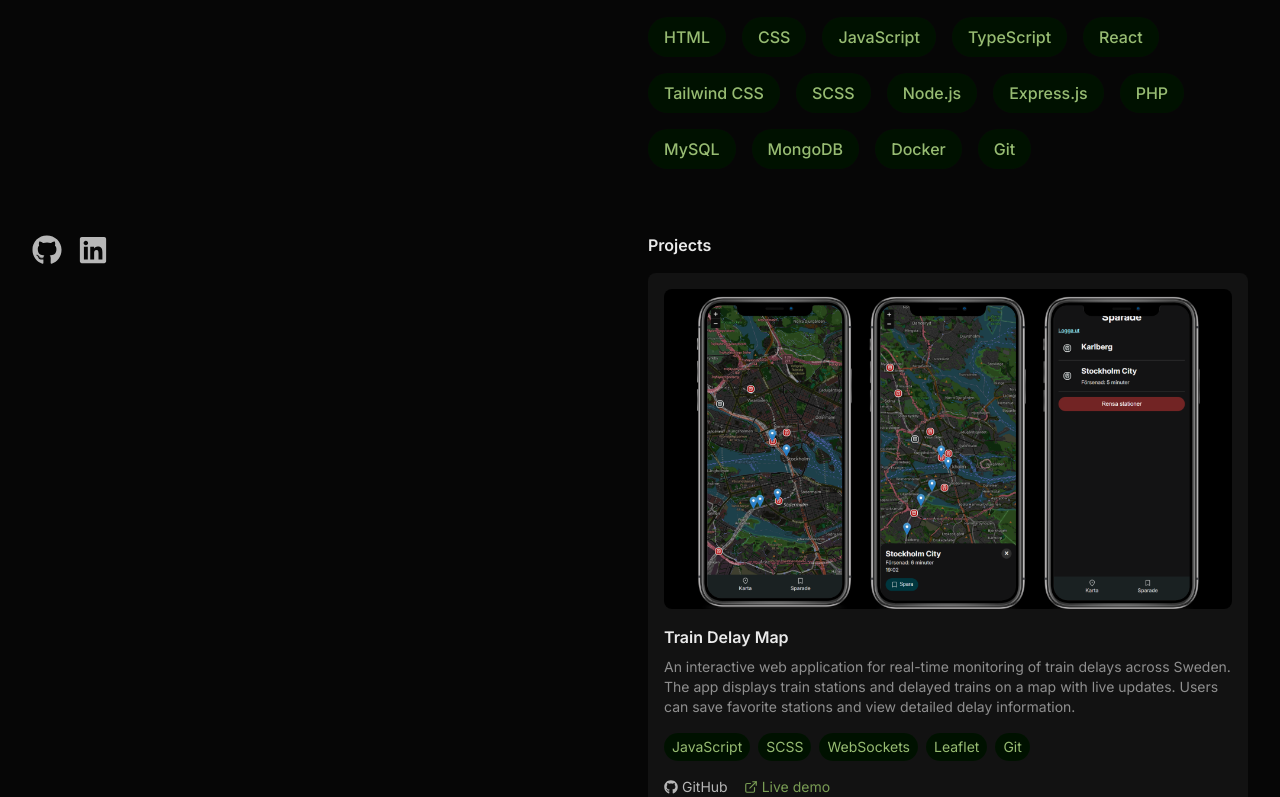
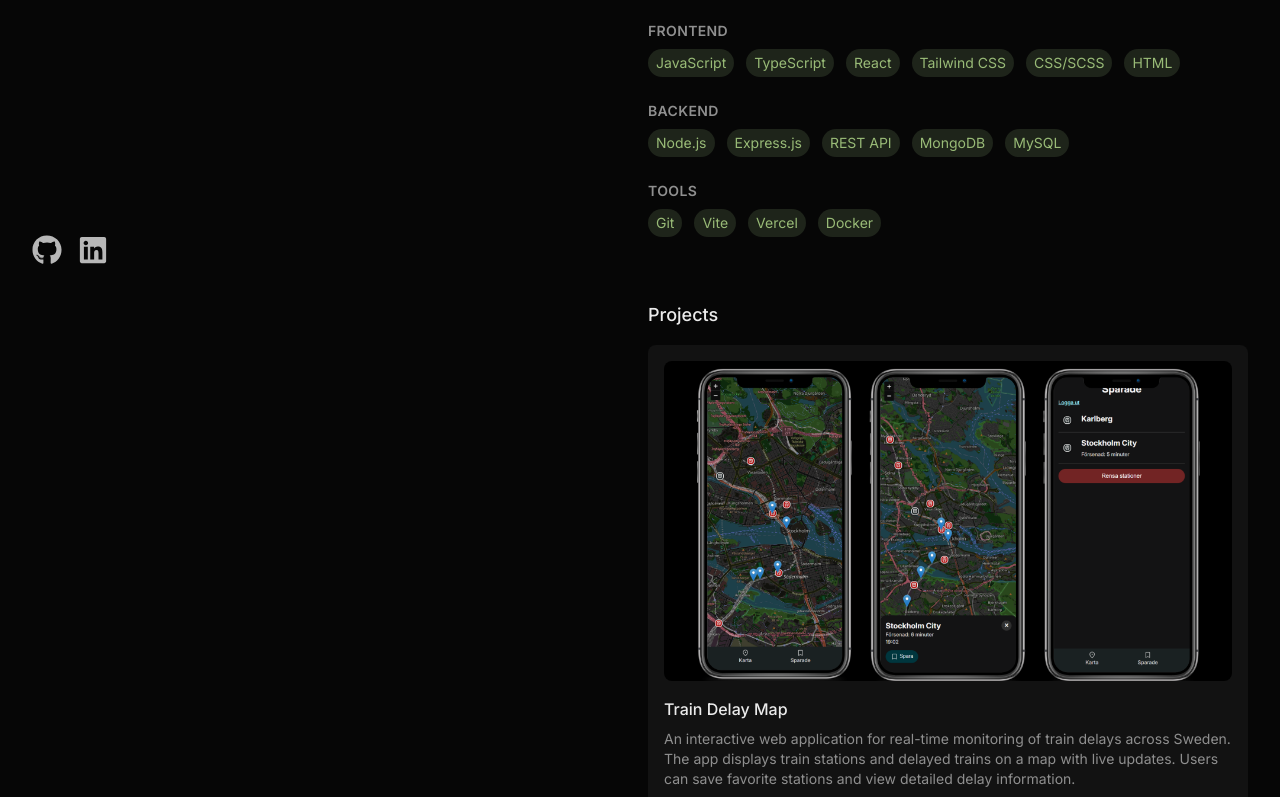
Before and after one commit to Teodor29/Teodor29.github.io, a React (Vite) app: page / in a window 1280 px wide. Shown: the part 423-1220 px from the top of the page. Built offline with nearby package versions, Linux system fonts and the light colour scheme.

Commit message:
Refactor styles and update portfolio data

```diff
--- a/src/components/Footer.jsx
+++ b/src/components/Footer.jsx
@@ -7,19 +7,19 @@ function Footer() {
       <h2 className="mb-4">Contact me!</h2>
       <div className="flex flex-col gap-2">
         <p>
-          <a href="mailto:teodor.lien@gmail.com" className="text-inherit flex items-center gap-2">
+          <a href="mailto:teodor.lien@gmail.com" className="footerlink">
             <IoMail size={16} />
             teodor.lien@gmail.com
           </a>
         </p>
         <p>
-          <a href="https://www.linkedin.com/in/teodorlien" target="_blank" rel="noopener noreferrer" className="text-inherit flex items-center gap-2">
+          <a href="https://www.linkedin.com/in/teodorlien" target="_blank" rel="noopener noreferrer" className="footerlink">
             <FaLinkedin size={16} />
             LinkedIn
           </a>
         </p>
         <p>
-          <a href="https://www.github.com/Teodor29" target="_blank" rel="noopener noreferrer" className="text-inherit flex items-center gap-2">
+          <a href="https://www.github.com/Teodor29" target="_blank" rel="noopener noreferrer" className="footerlink">
             <FaGithub size={16} />
             GitHub
           </a>
--- a/src/components/Header.jsx
+++ b/src/components/Header.jsx
@@ -13,12 +13,12 @@ function Header() {
   return (
     <div className="header h-full flex flex-col pt-8 md:py-28">
       <div>
-        <h1 className="text-6xl">
+        <h1 className="text-5xl font-bold">
           <a href="#home" onClick={(e) => handleScroll(e, "home")} className="text-fg-heading">
             Teodor Lien
           </a>
         </h1>
-        <h2 className="text-2xl">Frontend Developer</h2>
+        <h2 className="text-xl">Frontend Developer</h2>
 
         <div className="hidden md:flex flex-col pt-12">
           <a href="#home" onClick={(e) => handleScroll(e, "home")} className="navlink">Home</a>
--- a/src/components/ProjectCard.jsx
+++ b/src/components/ProjectCard.jsx
@@ -3,7 +3,10 @@ import { FiExternalLink } from "react-icons/fi";
 
 const ProjectCard = ({ project }) => {
   return (
-    <div className="card">
+    <div
+      className="card transition-colors duration-300 ease-in-out cursor-pointer hover:bg-elevated"
+      onClick={() => window.open(project.link, "_blank")}
+    >
       <img
         src={project.image}
         alt={project.altText}
@@ -19,26 +22,6 @@ const ProjectCard = ({ project }) => {
               </li>
             ))}
           </ul>
-        <div className="flex gap-4 pt-4">
-          <a
-            href={project.link}
-            target="_blank"
-            rel="noopener noreferrer"
-            className="flex items-center gap-1 text-sm text-fg no-underline hover:text-accent-hover transition-colors"
-          >
-            <FaGithub size={14} /> GitHub
-          </a>
-          {project.liveLink && (
-            <a
-              href={project.liveLink}
-              target="_blank"
-              rel="noopener noreferrer"
-              className="flex items-center gap-1 text-sm text-accent no-underline hover:text-accent-hover transition-colors"
-            >
-              <FiExternalLink size={14} /> Live demo
-            </a>
-          )}
-        </div>
       </div>
     </div>
   );
--- a/src/components/Skills.jsx
+++ b/src/components/Skills.jsx
@@ -4,16 +4,24 @@ const Skills = ({ skills }) => {
   return (
     <div id="skills" className="py-4 md:py-8">
       <h2 className="mb-4">Skills</h2>
-      <ul className="flex gap-4 pl-0 list-none flex-wrap">
-        {skills.map((skill, index) => (
-          <li
-            key={index}
-            className="pill"
-          >
-            {skill}
-          </li>
+      <div className="flex flex-col gap-6">
+        {skills.map(({ category, items }) => (
+          <div key={category}>
+            <div className="">
+              <h3 className="text-sm font-semibold uppercase tracking-wide mb-2 opacity-60">
+                {category}
+              </h3>
+              <ul className="flex gap-3 pl-0 list-none flex-wrap">
+                {items.map((skill) => (
+                  <li key={skill} className="pill-sm">
+                    {skill}
+                  </li>
+                ))}
+              </ul>
+            </div>
+          </div>
         ))}
-      </ul>
+      </div>
     </div>
   );
 };
--- a/src/data/portfolioData.js
+++ b/src/data/portfolioData.js
@@ -4,28 +4,19 @@ import trainDelayMap from "../assets/train-delay-map.png";
 import lienCapital from "../assets/lien-capital.png";
 
 export const skills = [
-  // Frontend
-  "HTML",
-  "CSS",
-  "JavaScript",
-  "TypeScript",
-  "React",
-
-  // Styling
-  "Tailwind CSS",
-  "SCSS",
-
-  // Backend
-  "Node.js",
-  "Express.js",
-  "PHP",
-  "MySQL",
-  "MongoDB",
-  "Docker",
-
-  "Git",
+  {
+    category: "Frontend",
+    items: ["JavaScript", "TypeScript", "React", "Tailwind CSS", "CSS/SCSS", "HTML"],
+  },
+  {
+    category: "Backend",
+    items: ["Node.js", "Express.js", "REST API", "MongoDB", "MySQL"],
+  },
+  {
+    category: "Tools",
+    items: ["Git", "Vite", "Vercel", "Docker"],
+  },
 ];
-
 export const projects = [
   {
     title: "Train Delay Map",
@@ -33,30 +24,22 @@ export const projects = [
       "An interactive web application for real-time monitoring of train delays across Sweden. The app displays train stations and delayed trains on a map with live updates. Users can save favorite stations and view detailed delay information.",
     image: trainDelayMap,
     altText: "Train Delay Map",
-    skills: [
-      "JavaScript",
-      "SCSS",
-      "WebSockets",
-      "Leaflet",
-      "Git",
-    ],
-    link: "https://github.com/Teodor29/train-delay-map",
-    liveLink: "https://train-delay.vercel.app/",
+    skills: ["JavaScript", "SCSS", "WebSockets", "Leaflet", "Git"],
+    link: "https://train-delay.vercel.app/",
   },
   {
     title: "To Do List",
     description:
-    "A responsive to-do list app built with React and Tailwind CSS. Users can add and complete tasks. Deployed with GitHub Pages.",
+      "A responsive to-do list app built with React and Tailwind CSS. Users can add and complete tasks. Deployed with GitHub Pages.",
     image: toDo,
     altText: "To Do",
     skills: ["React", "Vite", "JavaScript", "Tailwind CSS", "Git"],
-    link: "https://github.com/Teodor29/to-do",
-    liveLink: "https://teodor29.github.io/to-do/",
+    link: "https://teodor29.github.io/to-do/",
   },
   {
     title: "E-scooter Rental",
     description:
-      "A group project built by four students. Electric scooter rental system with backend, simulation, and three web clients: admin, customer (mobile) and customer (desktop). Everything runs in Docker for easy setup.",
+      "Group project. Electric scooter rental system with backend, simulation, and three web clients: admin, customer (mobile) and customer (desktop). I was responsible for the frontend and Docker setup. Fully containerized for easy local development.",
     image: scooterAdminMap,
     altText: "E-scooter Rental",
     skills: [
@@ -77,7 +60,7 @@ export const projects = [
       "A simple and responsive website built with Pico CMS for an investment company.",
     image: lienCapital,
     altText: "Lien Capital",
-    skills: ["PHP", "Composer", "Twig", "SCSS", "Git", "pico CMS"],
+    skills: ["PHP", "Twig", "SCSS", "Git", "Pico CMS"],
     link: "https://github.com/Teodor29/investment-company-design",
   },
 ];
--- a/src/index.css
+++ b/src/index.css
@@ -8,10 +8,10 @@
   --color-elevated: oklch(22% 0 0);
   --color-border:   oklch(26% 0 0);
 
-  --color-accent:        oklch(65% 0.107 130.23);
-  --color-accent-hover:  oklch(55% 0.107 130.23);
-  --color-accent-text:   oklch(75% 0.107 130.23);
-  --color-accent-subtle: oklch(15% 0.107 130.23);
+  --color-accent:        oklch(65% 0.1 130);
+  --color-accent-hover:  oklch(55% 0.1 130);
+  --color-accent-text:   oklch(75% 0.1 130);
+  --color-accent-subtle: oklch(25% 0.02 130);
 
   --color-fg:         oklch(78% 0 0);
   --color-fg-muted:   oklch(65% 0 0);
@@ -32,14 +32,17 @@
     @apply bg-page text-fg font-sans antialiased;
   }
 
+  h2 {
+    @apply text-lg
+  }
+
   h1,
   h2,
   h3,
   h4,
   h5,
   h6 {
-    @apply text-fg-heading;
-    font-weight: 600;
+    @apply text-fg-heading font-medium;
   }
 
   a {
@@ -69,6 +72,10 @@
   }
 
   .iconlink {
-    @apply text-inherit no-underline m-0;
+    @apply text-fg no-underline flex items-center gap-2;
+  }
+
+  .footerlink {
+    @apply text-fg hover:text-accent-hover no-underline flex items-center gap-2;
   }
 }
```
Lines whose indentation alone changed are shown as unchanged.
